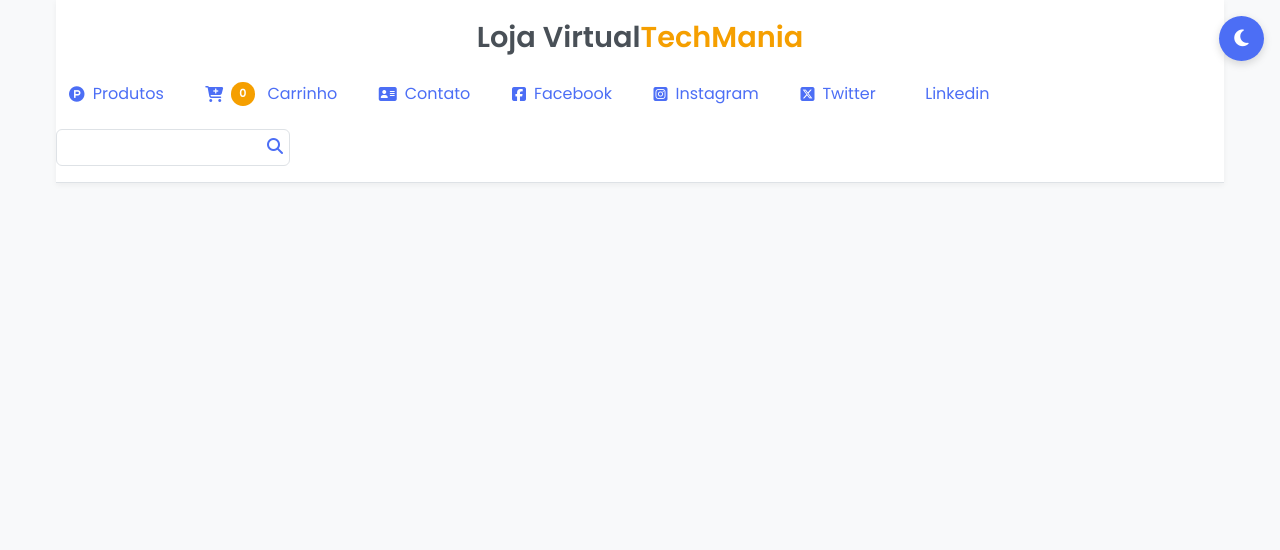
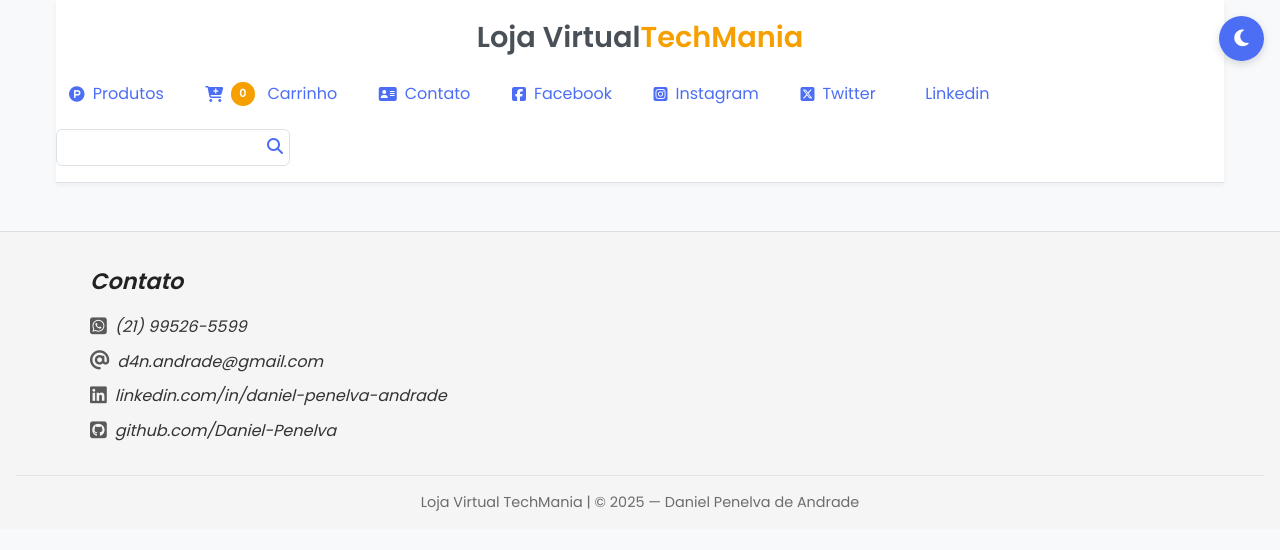
Before and after one commit to Daniel-Penelva/loja-virtual, an Angular app: page / in a window 1280 px wide. Shown: the top 550 px of the page. Built offline with nearby package versions, Linux system fonts and the light colour scheme; some icons are missing.

Commit message:
feat: criando componente footer (rodapé) e estilizando seu conteúdo + alterando style.css e app.component .html e .ts

```diff
--- a/src/app/app.component.html
+++ b/src/app/app.component.html
@@ -15,3 +15,5 @@
     aria-hidden="true"
   ></i>
 </button>
+
+<app-footer></app-footer>
--- a/src/app/app.component.ts
+++ b/src/app/app.component.ts
@@ -2,11 +2,12 @@ import { Component } from '@angular/core';
 import { CommonModule } from '@angular/common';
 import { RouterOutlet } from '@angular/router';
 import { HeaderComponent } from './header/header.component';
+import { FooterComponent } from "./footer/footer.component";
 
 @Component({
   selector: 'app-root',
   standalone: true,
-  imports: [CommonModule, RouterOutlet, HeaderComponent],
+  imports: [CommonModule, RouterOutlet, HeaderComponent, FooterComponent],
   templateUrl: './app.component.html',
   styleUrls: ['./app.component.css'],
 })
--- /dev/null
+++ b/src/app/footer/footer.component.css
@@ -0,0 +1,76 @@
+
+/* Estilo geral do footer */
+/* === Fundo, espaçamento e borda superior === */
+.footer {
+  background: var(--footer-bg);
+  color: var(--footer-text);
+  padding: 2rem 1rem 1rem;
+  margin-top: 3rem;
+  border-top: 1px solid var(--footer-border);
+  font-family: "Poppins", sans-serif;
+}
+
+/* Conteúdo */
+/* === Mantém conteúdo centralizado e limita largura === */
+.footer__container {
+  max-width: 1100px;
+  margin: auto;
+}
+
+/* Título (Contato) */
+/* === Título do bloco === */
+.footer__title {
+  font-size: 1.4rem;
+  font-weight: 600;
+  color: var(--footer-title);
+  margin-bottom: 1rem;
+}
+
+/* Lista */
+/* === Remoção do estilo padrão UL e ajustes no espaçamento === */
+.footer ul {
+  list-style: none;
+  padding: 0;
+  margin: 0;
+}
+
+.footer ul li {
+  margin: 0.6rem 0;
+  font-size: 1rem;
+  display: flex;
+  align-items: center;
+}
+
+/* Links */
+/* === Links com efeito suave no hover === */
+.footer ul li a {
+  text-decoration: none;
+  color: var(--footer-link);
+  transition: 0.2s ease; /* Efeito suave */
+  display: inline-flex;
+  align-items: center;
+  gap: 8px;
+}
+
+.footer ul li a:hover {
+  color: var(--footer-link-hover);
+  transform: translateX(3px); /* Pequena animação lateral */
+}
+
+/* Icones */
+/* === Ícones ficam mais sutis e animam no hover === */
+.footer i {
+  font-size: 1.2rem;
+  opacity: 0.8;
+}
+
+/* © Copyright */
+/* === Barra inferior com texto centralizado === */
+.footer__copyright {
+  text-align: center;
+  margin-top: 2rem;
+  font-size: 0.9rem;
+  opacity: 0.7;
+  border-top: 1px solid var(--footer-border);
+  padding-top: 1rem;
+}
--- /dev/null
+++ b/src/app/footer/footer.component.html
@@ -0,0 +1,36 @@
+<footer class="footer">
+  <div class="footer__container">
+    <address>
+      <h2 class="footer__title">Contato</h2>
+      <ul>
+        <li>
+          <a href="https://wa.me/5521995265599" target="_blank">
+            <i class="fa-brands fa-square-whatsapp"></i> (21) 99526-5599
+          </a>
+        </li>
+
+        <li>
+          <a href="mailto:d4n.andrade@gmail.com">
+            <i class="fa-solid fa-at"></i> d4n.andrade&#64;gmail.com
+          </a>
+        </li>
+
+        <li>
+          <a href="https://www.linkedin.com/in/daniel-penelva-andrade/" target="_blank">
+            <i class="fa-brands fa-linkedin"></i> linkedin.com/in/daniel-penelva-andrade
+          </a>
+        </li>
+
+        <li>
+          <a href="https://github.com/Daniel-Penelva" target="_blank">
+            <i class="fa-brands fa-square-github"></i> github.com/Daniel-Penelva
+          </a>
+        </li>
+      </ul>
+    </address>
+  </div>
+
+  <section class="footer__copyright">
+    Loja Virtual TechMania | © 2025 — Daniel Penelva de Andrade
+  </section>
+</footer>
--- a/src/styles.css
+++ b/src/styles.css
@@ -10,6 +10,14 @@
   --header-bg: white;
   --menu-hover-bg: var(--primary-color);
   --menu-hover-text: white;
+
+  /* Footer (rodapé) - modo claro padrão */
+  --footer-bg: #f5f5f5;
+  --footer-text: #333;
+  --footer-title: #222;
+  --footer-link: #333;
+  --footer-link-hover: #0077ff;
+  --footer-border: #ddd;
 }
 
 /* ===== Reset básico ===== */
@@ -45,6 +53,14 @@ body.dark-mode {
   --header-bg: #2b2b3a;
   --menu-hover-bg: #495057;
   --menu-hover-text: var(--accent-color);
+
+  /* Footer (rodapé) - modo escuro */
+  --footer-bg: #1f1f1f;
+  --footer-text: #e5e5e5;
+  --footer-title: #ffffff;
+  --footer-link: #cccccc;
+  --footer-link-hover: #4da6ff;
+  --footer-border: #444;
 }
 
 body.dark-mode {
```
Also changed, not shown: src/app/footer/footer.component.ts (added, +12 -0 lines), 1 other file (tests, documents, lock files or other folders).
